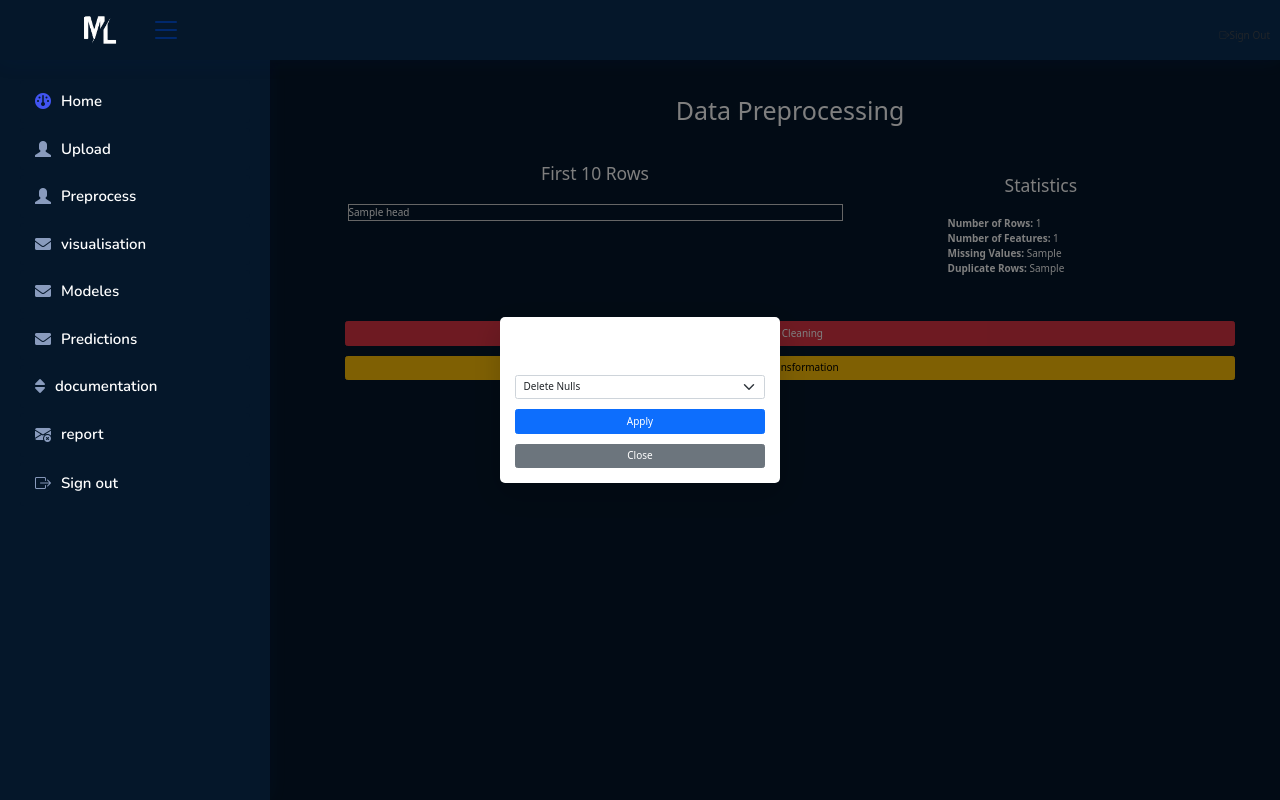
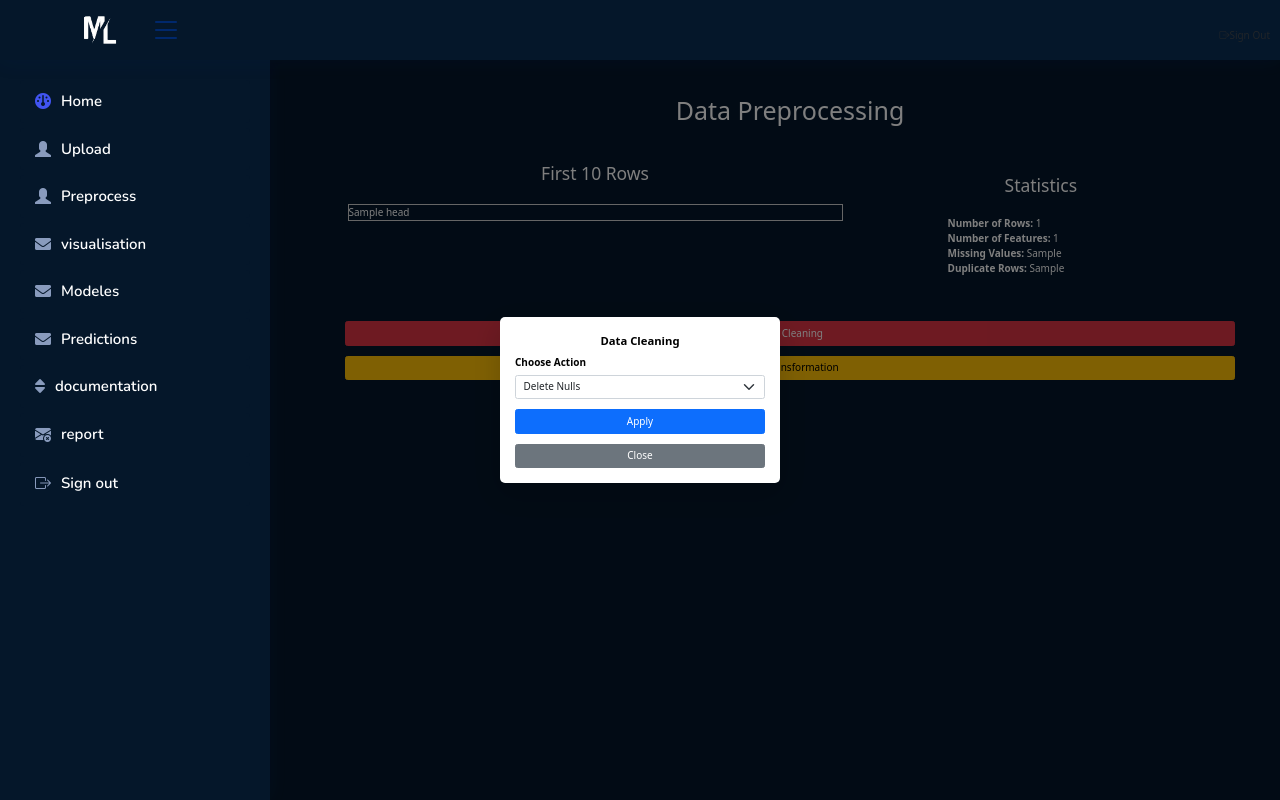
Before and after one commit to hamzaaityoussef/Application_-Analyse_de_Donnees_et_de_Machine_Learning, a Django app: template ML_Application/templates/preprocess.html in a window 1280 px wide, after a click on "Data Cleaning". Run offline with Django 5.2, Linux system fonts and the light colour scheme; the template is opened without the code that fills it: most values are stand-ins (such as "Sample title", 1, 10 or a date in 2020); some libraries are stand-ins or nearby versions.

Commit message:
preprocess in progress 2

```diff
--- a/ML_Application/templates/preprocess.html
+++ b/ML_Application/templates/preprocess.html
@@ -57,12 +57,12 @@
         <!-- Data Cleaning Modal -->
         <div id="data-cleaning-modal" tabindex="-1" aria-hidden="true" class="hidden fixed inset-0 z-50 flex justify-center items-center bg-black bg-opacity-50">
             <div class="relative w-full max-w-md bg-white rounded-lg shadow-lg p-6">
-        <h3 class="text-center text-lg font-semibold">Data Cleaning</h3>
+                <h3 class="text-center text-lg font-semibold" style="color: black;">Data Cleaning</h3>
                 <form method="POST">
                     {% csrf_token %}
                     <input type="hidden" name="clean_data" value="true">
                     <div class="mb-3">
-                <label for="action" class="block">Choose Action</label>
+                        <label for="action" class="block" style="color: black;">Choose Action</label>
                         <select id="action" name="action" class="form-select">
                             <option value="delete">Delete Nulls</option>
                             <option value="fill">Fill Nulls</option>
@@ -70,7 +70,7 @@
                     </div>
 
                     <div id="fill-method-container" class="mb-3 hidden">
-                <label for="fill-method" class="block">Fill Method</label>
+                        <label for="fill-method" class="block" style="color: black;">Fill Method</label>
                         <select id="fill-method" name="fill_method" class="form-select">
                             <option value="mean">Fill with Mean</option>
                             <option value="next">Fill with Next Value</option>
@@ -84,34 +84,36 @@
             </div>
         </div>
 
+
         <!-- Data Transformation Modal -->
-        <div id="data-transformation-modal" tabindex="-1" aria-hidden="true" class="hidden overflow-y-auto overflow-x-hidden fixed inset-0 z-50 justify-center items-center">
-            <div class="relative w-full max-w-md">
-                <div class="bg-white rounded-lg shadow-lg p-6">
-                    <h3 class="text-center text-lg font-semibold">Data Transformation</h3>
+        <div id="data-transformation-modal" tabindex="-1" aria-hidden="true" class="hidden fixed inset-0 z-50 flex justify-center items-center bg-black bg-opacity-50">
+            <div class="relative w-full max-w-md bg-white rounded-lg shadow-lg p-6">
+                <h3 class="text-center text-lg font-semibold " style="color: black;">Data Transformation</h3>
                 <form method="POST">
                     {% csrf_token %}
                     <input type="hidden" name="transform_data" value="true">
 
+                    <!-- Transformation Type Dropdown -->
                     <div class="mb-3">
-                            <label for="transform_type" class="block">Transformation Type</label>
+                        <label for="transform_type" class="block" style="color: black;">Transformation Type</label>
                         <select id="transform_type" name="transform_type" class="form-select">
                             <option value="normalize">Normalize</option>
                             <option value="standardize">Standardize</option>
                         </select>
                     </div>
 
+                    <!-- Feature Selection Checkbox -->
                     <div class="mb-3">
-                            <label for="feature_selection" class="block">Feature Selection</label>
-                            <input type="checkbox" name="feature_selection" id="feature_selection"> Use auto feature selection
+                        <label for="feature_selection" class="block" style="color: black;">Feature Selection</label>
+                        <input type="checkbox" name="feature_selection" id="feature_selection" style="color: black;"> Use auto feature selection
                     </div>
 
-                        <button type="submit" class="btn btn-primary w-100">Apply</button>
+                    <button type="submit" class="btn btn-primary w-full">Apply</button>
                 </form>
-                    <button data-modal-toggle="data-transformation-modal" class="btn btn-secondary w-100 mt-3">Close</button>
+                <button data-modal-toggle="data-transformation-modal" class="btn btn-secondary w-full mt-3">Close</button>
             </div>
         </div>
-        </div>
+
         <!-- Data Cleaning Button -->
         <button data-modal-toggle="data-cleaning-modal" class="btn btn-danger w-100">Data Cleaning</button>
 
```
Lines whose indentation alone changed are shown as unchanged.
